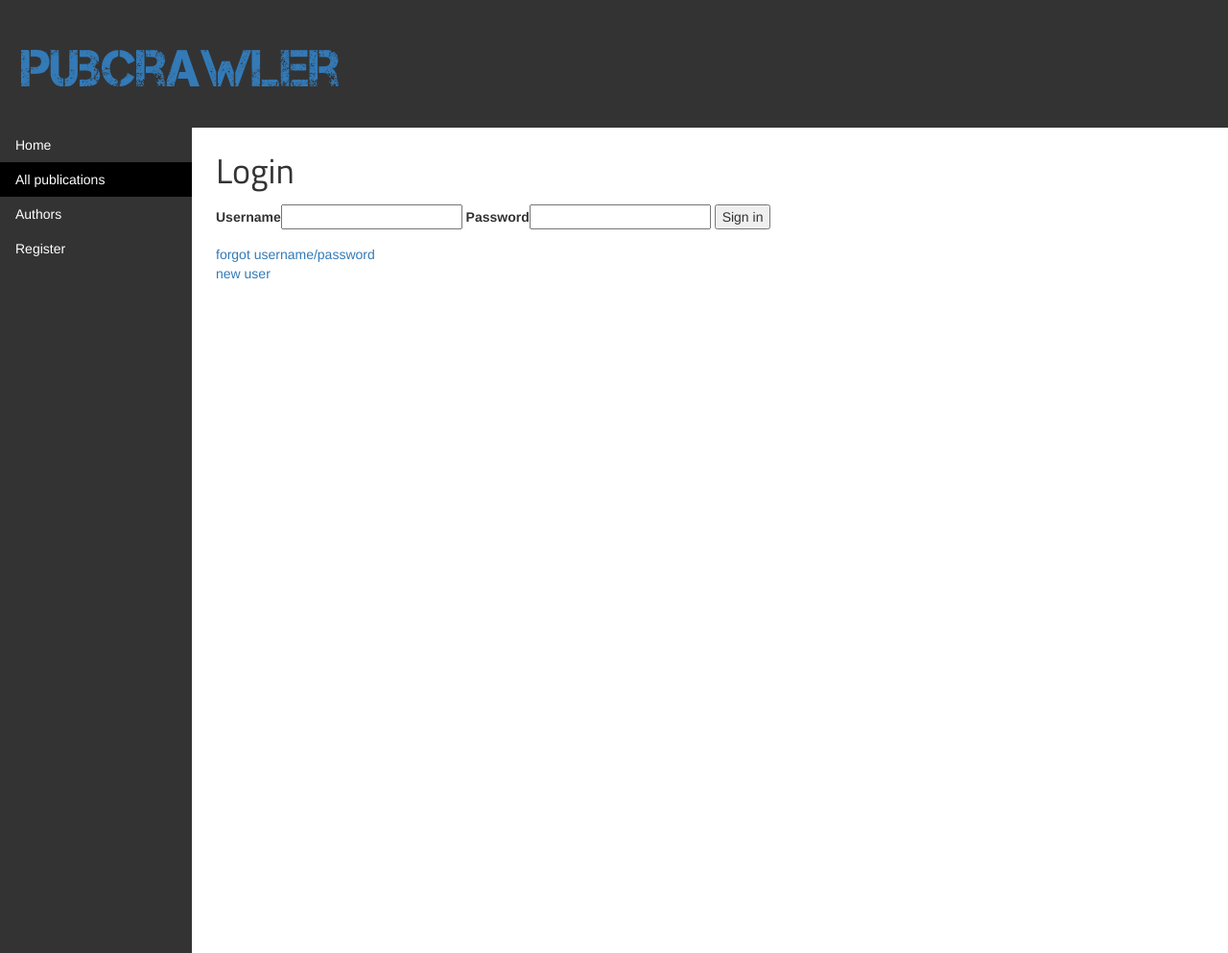
After one commit to jrrech/ees14-tarefa2, a Django app: template pubcrawler/pubman/templates/pubman/login.html in a window 1280 px wide. The commit adds this page. Shown: the whole page at 96% size. Run offline with Django 3.2, Linux system fonts and the light colour scheme; the template is opened without the code that fills it, so the values that code supplies are empty, except form fields; tables that the repository leaves empty hold one stand-in row (values such as "Sample post"); form fields are guessed from the names that the template uses; some libraries are stand-ins or nearby versions.

Commit message:
Fixing forms padding and adding publication_detail tempĺate

```diff
--- a/pubcrawler/pubman/models.py
+++ b/pubcrawler/pubman/models.py
@@ -6,7 +6,8 @@ from django.contrib.auth.models import User
 class Author(models.Model):
     first_name = models.CharField(max_length=100)
     last_name = models.CharField(max_length=100)
-    user = models.ForeignKey(User, on_delete=models.CASCADE)
+    user = models.ForeignKey(User, blank=True, null=True,
+									on_delete=models.CASCADE)
 
     def __str__(self):
         return "%s %s" % (self.first_name, self.last_name)
@@ -17,6 +18,7 @@ class Author(models.Model):
 class Publication(models.Model):
     authors = models.ManyToManyField(Author)
     title = models.CharField(max_length=200)
+    keywords = models.CharField(max_length=400)
     pub_date = models.DateTimeField('date published')
     date_added = models.DateTimeField('date added')
 
--- a/pubcrawler/pubman/static/css/pubman.css
+++ b/pubcrawler/pubman/static/css/pubman.css
@@ -1,5 +1,19 @@
 @font-face { font-family: Titillium; src: url('fonts/Titillium-Regular.otf'); }
 @font-face { font-family: Capture; src: url('fonts/Capture_it.ttf'); }
+
+.helptext {
+    color: gray;
+    font-size: 12px;
+}
+
+.content th, td {
+    padding: 5px;
+    text-align: left;
+}
+
+p.upper {
+    text-transform: uppercase;
+}
 
 h1 {
 	font-family: Titillium;
--- a/pubcrawler/pubman/templates/pubman/author_detail.html
+++ b/pubcrawler/pubman/templates/pubman/author_detail.html
@@ -25,7 +25,7 @@ function go(sel){
         <ul>
             <li><a href="/">Home</a></li>
             <li><a href="/publications">All publications</a></li>
-            <li><a class="active" href="/authors/A">Authors</a></li>
+            <li><a class="active" href="/authors/All">Authors</a></li>
             <li><a href="/register">Register</a></li>
         </ul>
     </div>
--- a/pubcrawler/pubman/templates/pubman/authors_index.html
+++ b/pubcrawler/pubman/templates/pubman/authors_index.html
@@ -27,7 +27,7 @@ function go(sel){
         <ul>
             <li><a href="/">Home</a></li>
             <li><a href="/publications">All publications</a></li>
-            <li><a class="active" href="/authors/A">Authors</a></li>
+            <li><a class="active" href="/authors/All">Authors</a></li>
             <li><a href="/register">Register</a></li>
         </ul>
     </div>
--- a/pubcrawler/pubman/templates/pubman/index.html
+++ b/pubcrawler/pubman/templates/pubman/index.html
@@ -19,7 +19,7 @@
     <ul>
         <li><a class="active" href="/">Home</a></li>
         <li><a href="/publications">All publications</a></li>
-        <li><a href="/authors/A">Authors</a></li>
+        <li><a href="/authors/All">Authors</a></li>
         <li><a href="/register">Register</a></li>
     </ul>
 </div>
--- /dev/null
+++ b/pubcrawler/pubman/templates/pubman/login.html
@@ -0,0 +1,53 @@
+{% load staticfiles %}
+
+<head>
+<link rel="stylesheet" href="//maxcdn.bootstrapcdn.com/bootstrap/3.2.0/css/bootstrap.min.css">
+<link rel="stylesheet" href="//maxcdn.bootstrapcdn.com/bootstrap/3.2.0/css/bootstrap-theme.min.css">
+<link rel="stylesheet" href="{% static 'css/pubman.css' %}">
+</head>
+
+<script type="text/javascript">
+function go(sel){
+    window.location.href = "/authors/" + sel.value;
+}
+</script>
+
+<head> <title>Pubcrawler</title></head>
+
+<body>
+    <!-- Top title bar -->
+    <div class="titlebar">
+        <ul>
+            <li><h1><a href="/">Pubcrawler</a></h1></li>
+        <ul>
+    </div>
+
+    <!-- Left side menu bar -->
+    <div class="sidebar">
+        <ul>
+            <li><a href="/">Home</a></li>
+            <li><a class="active" href="/publications">All publications</a></li>
+            <li><a href="/authors/All">Authors</a></li>
+            <li><a href="/register">Register</a></li>
+        </ul>
+    </div>
+
+    <!-- View content container-->
+    <div class="content">
+
+        {%if form.errors %}
+        <p> Invalid username/password combination, please try again </p>
+        {% endif %}
+
+        <h1>Login</h1>
+        <form action="/login/" method="post">
+        {% csrf_token %}
+            {{form.username.label_tag}}{{form.username}}
+            {{form.password.label_tag}}{{form.password}}
+            <input type="submit" id="submit" name="submit" value="Sign in" />
+            <input type="hidden" name="next" value="{{ next }}" />
+        </form>
+        <a href="password_reset/" id="forgot"> forgot username/password</a><br />
+        <a href="/register" id="new">new user</a>
+    </div>
+</body>
--- a/pubcrawler/pubman/templates/pubman/publications_index.html
+++ b/pubcrawler/pubman/templates/pubman/publications_index.html
@@ -27,7 +27,7 @@ function go(sel){
         <ul>
             <li><a href="/">Home</a></li>
             <li><a class="active" href="/publications">All publications</a></li>
-            <li><a href="/authors/A">Authors</a></li>
+            <li><a href="/authors/All">Authors</a></li>
             <li><a href="/register">Register</a></li>
         </ul>
     </div>
@@ -36,7 +36,7 @@ function go(sel){
     <div class="content">
         <h3>File in a new publication</h3>
         {% if success %}
-        <div class="success"><p>The new user was succesfully registered.</p></div>
+            <div class="success"><p>The publication was succesfully registered.</p></div>
         {% else %}
             <form action="/pub_create/" method="post">
             {% csrf_token %}
--- a/pubcrawler/pubman/urls.py
+++ b/pubcrawler/pubman/urls.py
@@ -1,6 +1,7 @@
 from django.conf.urls import url
 from django.views.generic.edit import CreateView
 from django.contrib.auth.forms import UserCreationForm
+from django.contrib.auth import views as auth_views
 
 from . import views
 
@@ -14,4 +15,5 @@ urlpatterns = [
     url(r'^register/$', views.register, name='register'),
     url(r'^author_create/$', views.author_create, name='author_create'),
     url(r'^pub_create/$', views.pub_create, name='pub_create'),
+    url(r'^login/$', auth_views.login, {'template_name':'pubman/login.html'}),
 ]
```
Also changed, not shown: pubcrawler/pubman/templates/pubman/publication_detail.html (added, +38 -0 lines), pubcrawler/pubman/templates/pubman/register.html (+8 -13 lines), pubcrawler/pubman/views.py (+43 -15 lines). Lines whose indentation alone changed are shown as unchanged.
